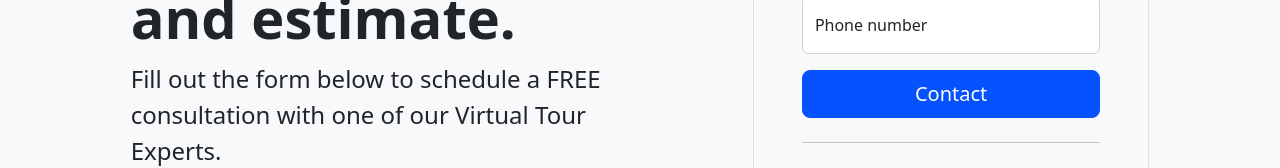
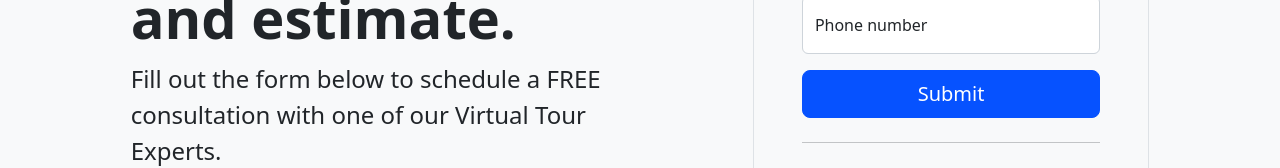
Before and after one commit to martoast/realtourco, a Nuxt app: page / in a window 1280 px wide. Shown: the part 3620-3788 px from the top of the page. Built offline with nearby package versions, Linux system fonts and the light colour scheme.

Commit message:
loading and null form after submit

```diff
--- a/components/Contact.vue
+++ b/components/Contact.vue
@@ -22,7 +22,10 @@
                 <input v-model="form.phone" class="form-control" id="floatingPassword" placeholder="Phone number">
                 <label for="floatingPassword">Phone number</label>
             </div>
-            <button class="w-100 btn btn-lg btn-primary" type="submit">Contact</button>
+            <button class="w-100 btn btn-lg btn-primary" type="submit" :disabled="isLoading">
+                <span v-if="isLoading">Loading...</span>
+                <span v-else>Submit</span>
+            </button>
             <hr class="my-4">
             <small class="text-muted">By clicking Contact, you agree to be contacted by our virtual tour experts.</small>
             </form>
@@ -43,13 +46,12 @@ const form = reactive({
     phone: null
 })
 
-
-
-
-
+const isLoading = ref(false)
 
 
 const handleSubmit = async () => {
+    if (isLoading.value) return;
+    isLoading.value = true
     try {
         await submitForm(form.email, form.name, form.phone)
         const alert = (message, type) => {
@@ -64,7 +66,13 @@ const handleSubmit = async () => {
 
         alertPlaceholder.append(wrapper)
         }
+        isLoading.value = false
+
         alert('Successfully submitted contact information.', 'success')
+
+        form.name = null;
+        form.email = null;
+        form.phone = null;
     } catch (e) {
         console.error(e)
     }
```
